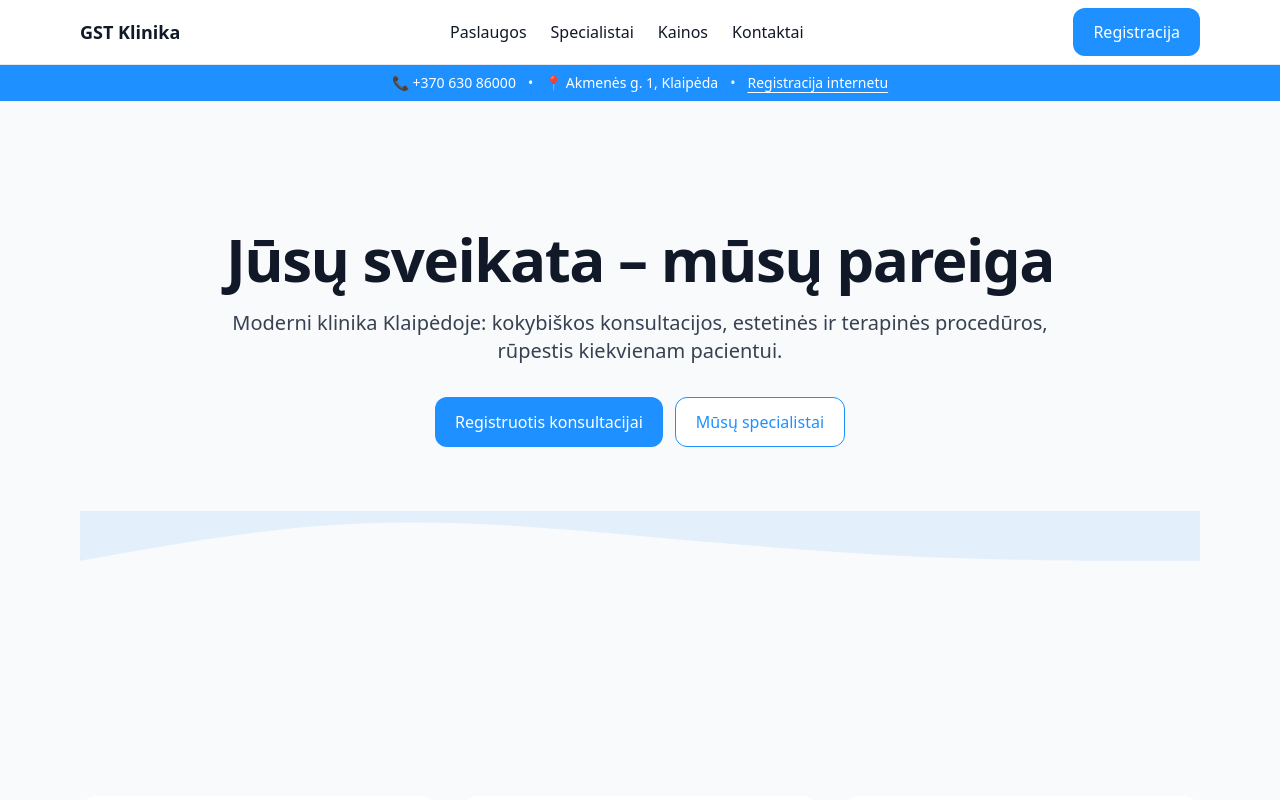
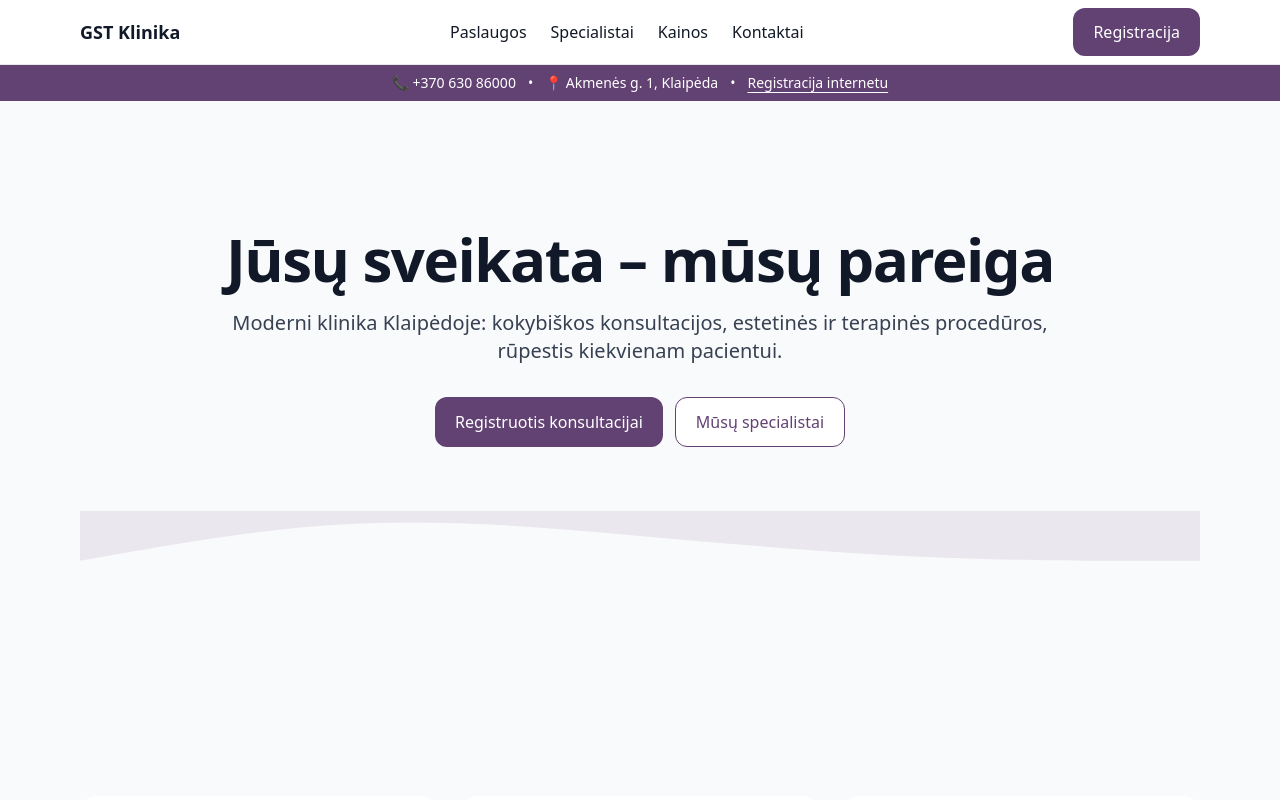
Before and after one commit to vytautasmedia/Gro-io-ir-sveikatos-tarnyba, a Next.js app: page / in a window 1280 px wide. Shown: the top 800 px of the page. Built offline with nearby package versions, Linux system fonts and the light colour scheme.

Commit message:
Update tailwind.config.js

```diff
--- a/tailwind.config.js
+++ b/tailwind.config.js
@@ -1,2 +1,21 @@
 /** @type {import('tailwindcss').Config} */
-module.exports={content:["./app/**/*.{js,ts,jsx,tsx,mdx}","./components/**/*.{js,ts,jsx,tsx,mdx}"],theme:{extend:{colors:{brand:{DEFAULT:"#1e90ff",dark:"#1769b1",light:"#eaf4ff"}}}},plugins:[]};
+module.exports = {
+  content: ["./app/**/*.{js,ts,jsx,tsx,mdx}", "./components/**/*.{js,ts,jsx,tsx,mdx}"],
+  theme: {
+    extend: {
+      colors: {
+        // GST paletė
+        brand: {
+          900: "#624173", // tamsus violetas (R98 G65 B115)
+          700: "#9C85AD", // (R156 G133 B173)
+          600: "#AD93BF", // (R173 G147 B191)
+          300: "#CAB2DB", // (R202 G178 B219)
+          DEFAULT: "#624173",
+          light: "#EDE6F3"
+        }
+      },
+      borderRadius: { "2xl": "1rem" }
+    },
+  },
+  plugins: [],
+};
```
